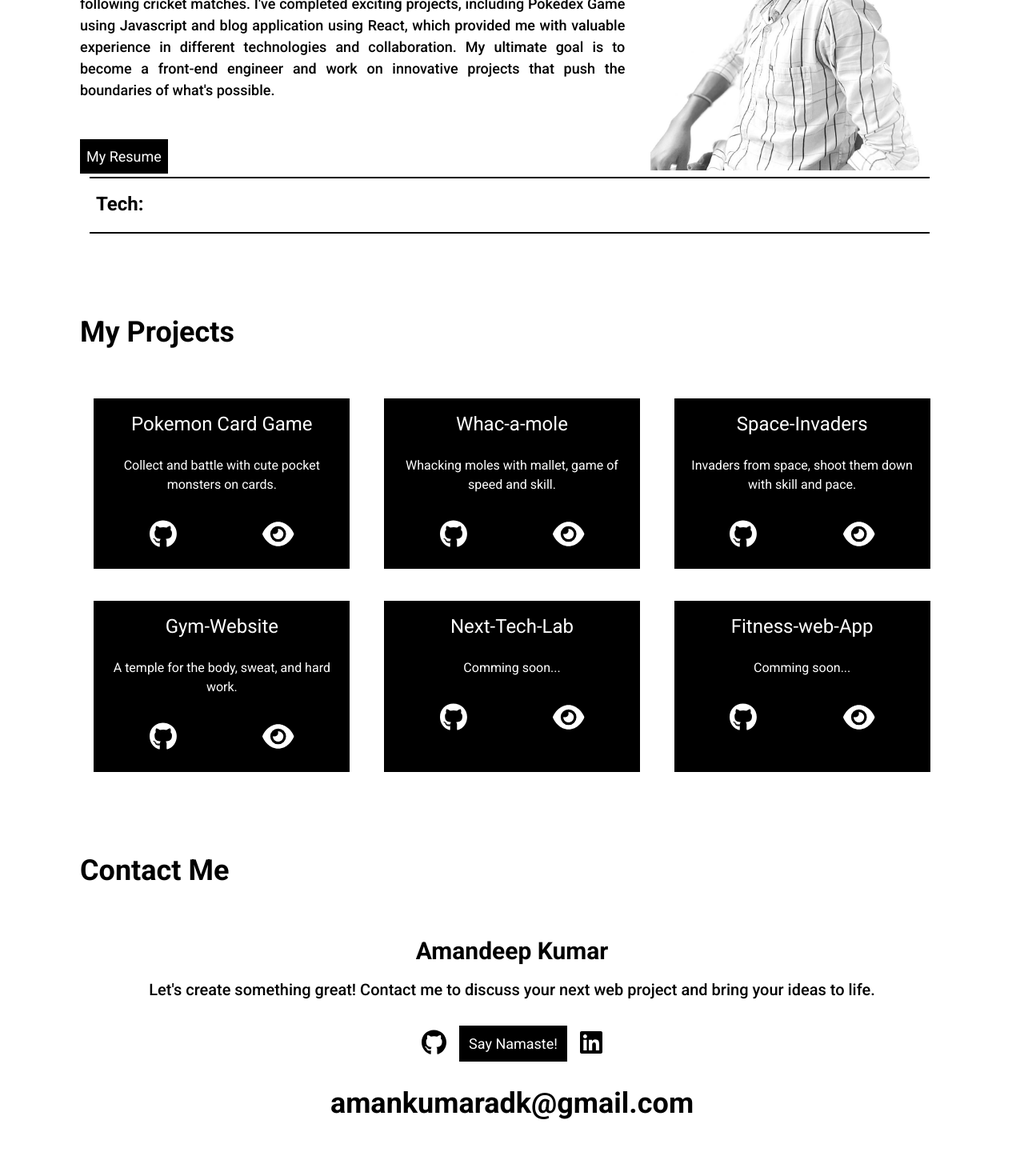
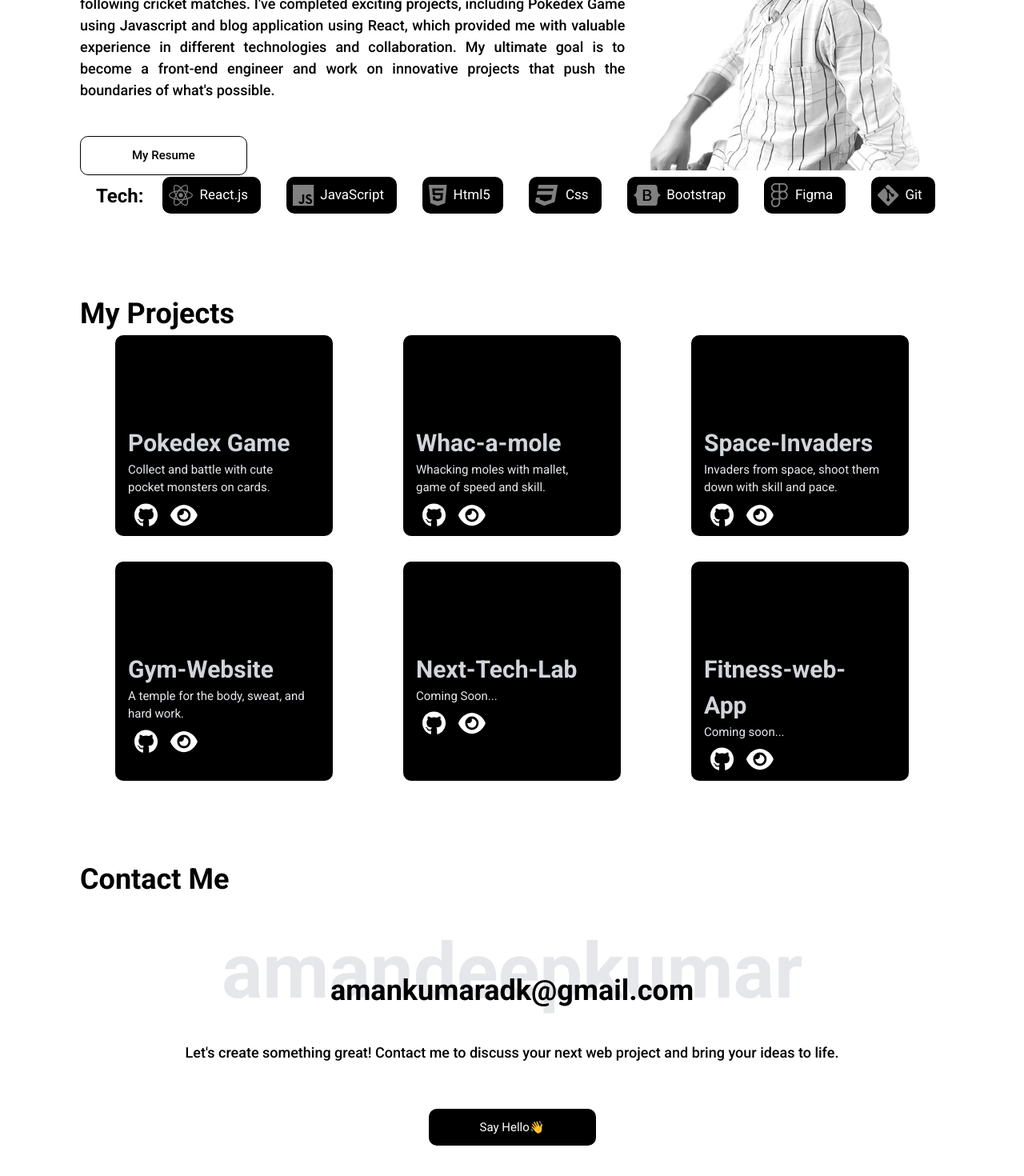
Before and after one commit to Amandeep4567/Amandeep-Portfolio, a React (Vite) app: page / in a window 1280 px wide. Shown: the part 1120-2590 px from the top of the page at 80% size. Before the commit the page ends 2559 px from the top, so only its background shows below. Built offline with nearby package versions, Linux system fonts and the light colour scheme.

Commit message:
feat: code updated

```diff
--- a/src/components/AboutMe.jsx
+++ b/src/components/AboutMe.jsx
@@ -7,7 +7,7 @@ const AboutMe = () => {
       id="about"
       className="w-full mb-2 sm:mt-10 flex justify-center items-start"
     >
-      <div className="">
+      <div className="w-full">
         <div className="flex justify-center sm:justify-start sm:ml-[100px] mb-8">
           <h1 className="font-semibold sm:relative sm:top-14 text-[36px] ">
             About Amandeep
@@ -27,10 +27,7 @@ const AboutMe = () => {
               and work on innovative projects that push the boundaries of what's
               possible.
             </p>
-            <button
-              type="submit"
-              className="flex sm:justify-start mt-6 bg-black text-white sm:mt-12 p-2 "
-            >
+            <button className="bg-white text-black text-[15px] font-medium mt-11 rounded-[10px] border border-black px-16 py-3">
               <a
                 target="_blank"
                 href="https://firebasestorage.googleapis.com/v0/b/portfolio-35de5.appspot.com/o/Amandeep-Resume.pdf?alt=media&token=09d7e733-9d32-42dc-bb42-aa842f327388"
--- a/src/components/ContactInformation.jsx
+++ b/src/components/ContactInformation.jsx
@@ -9,43 +9,30 @@ const ContactInformation = () => {
         <h1 className="font-semibold text-[36px]">Contact Me</h1>
       </div>
       <div className="flex justify-center mt-10">
-        <div className="">
-          <div className="">
-            <h1 className="flex justify-center font-semibold text-3xl p-4">
-              Amandeep Kumar
+        <div>
+          <div className="flex justify-center">
+            <h1 className="font-semibold text-8xl text-gray-200">
+              amandeepkumar
             </h1>
-            <p className="font-medium sm:mx-0 mx-2 text-center text-xl pb-4">
+          </div>
+          <div className="flex justify-center relative bottom-11">
+            <a href="mailto:amankumaradk@gmail.com">
+              <h1 className="font-semibold text-4xl z-10">
+                amankumaradk@gmail.com
+              </h1>
+            </a>
+          </div>
+          <div className="flex justify-center">
+            <p className="font-medium sm:mx-0 mx-2 text-lg pb-4">
               Let's create something great! Contact me to discuss your next web
               project and bring your ideas to life.
             </p>
           </div>
-          <div className="">
+          <div className="mt-10">
             <div className="flex justify-center">
-              <div className="mt-4">
-                <a href="https://github.com/Amandeep4567">
-                  <FontAwesomeIcon
-                    icon={faGithub}
-                    className="contactIcon relative top-1 mr-4"
-                  />
-                </a>
-                <a
-                  className="bg-black text-white p-3 font-normal text-lg"
-                  href="mailto:amankumaradk@gmail.com"
-                >
-                  Say Namaste!
-                </a>
-                <a href="https://www.linkedin.com/in/amandeep-kumar-242b5b230/">
-                  <FontAwesomeIcon
-                    icon={faLinkedin}
-                    className="contactIcon relative top-1 ml-4"
-                  />
-                </a>
-              </div>
-            </div>
-            <div className="flex justify-center mt-10">
-              <p className="font-semibold sm:text-4xl text-2xl">
-                amankumaradk@gmail.com
-              </p>
+              <button className="bg-black text-white text-[15px] rounded-[10px] px-16 py-3">
+                <a href="mailto:amankumaradk@gmail.com">Say Hello👋</a>
+              </button>
             </div>
           </div>
         </div>
--- a/src/components/ProjectSection.jsx
+++ b/src/components/ProjectSection.jsx
@@ -9,18 +9,15 @@ const ProjectSection = () => {
       <div className="flex ml-[100px]">
         <h1 className="font-semibold text-[36px]">My Projects</h1>
       </div>
-      <div className="mt-14">
-        <div className="flex justify-around flex-wrap sm:mx-0 mx-4">
-          <div className="bg-black text-white px-4 py-4 sm:ml-24 sm:w-1/4">
-            <div className="">
-              <h2 className="flex justify-center text-2xl pb-6">
-                Pokemon Card Game
-              </h2>
-              <p className="flex text-center pb-6">
+      <div className="flex flex-wrap justify-evenly mx-24">
+        <div className="bg-black text-white w-[25%] rounded-[10px] pt-28 pl-4 pr-8  ">
+          <h1 className="font-semibold text-[30px] text-gray-300">
+            Pokedex Game
+          </h1>
+          <p className="font-normal text-[15px] text-gray-200">
             Collect and battle with cute pocket monsters on cards.
           </p>
-            </div>
-            <div className="flex justify-around">
+          <div className="flex">
             <a
               target="_blank"
               href="https://github.com/Amandeep4567/Pokemon-Card-Game"
@@ -35,14 +32,14 @@ const ProjectSection = () => {
             </a>
           </div>
         </div>
-          <div className="bg-black text-white px-4 py-4 sm:mt-0 mt-4 sm:w-1/4 ">
-            <div className="">
-              <h2 className="flex justify-center text-2xl pb-6">Whac-a-mole</h2>
-              <p className="flex text-center pb-6">
+        <div className="bg-black text-white w-[25%] rounded-[10px] pt-28 pl-4 pr-8 mx-10">
+          <h1 className="font-semibold text-[30px] text-gray-300">
+            Whac-a-mole
+          </h1>
+          <p className="font-normal text-[15px] text-gray-200">
             Whacking moles with mallet, game of speed and skill.
           </p>
-            </div>
-            <div className="flex justify-around">
+          <div className="flex">
             <a
               target="_blank"
               href="https://github.com/Amandeep4567/Whac-a-mole"
@@ -57,32 +54,36 @@ const ProjectSection = () => {
             </a>
           </div>
         </div>
-          <div className="bg-black text-white px-4 py-4 sm:mr-24 sm:mt-0 mt-4 sm:w-1/4">
-            <div className="">
-              <h2 className="flex justify-center text-2xl pb-6">
+        <div className="bg-black text-white w-[25%] rounded-[10px] pt-28 pl-4 pr-8 ">
+          <h1 className="font-semibold text-[30px] text-gray-300">
             Space-Invaders
-              </h2>
-              <p className="flex text-center pb-6">
+          </h1>
+          <p className="font-normal text-[15px] text-gray-200">
             Invaders from space, shoot them down with skill and pace.
           </p>
-            </div>
-            <div className="flex justify-around">
-              <a target="_blank" href="">
+          <div className="flex">
+            <a
+              target="_blank"
+              href="https://github.com/Amandeep4567/Space-Invaders"
+            >
               <FontAwesomeIcon icon={faGithub} className="iconTech m-2" />
             </a>
-              <a target="_blank" href="">
+            <a
+              target="_blank"
+              href="https://amandeep4567.github.io/Space-Invaders/"
+            >
               <FontAwesomeIcon icon={faEye} className="iconTech m-2" />
             </a>
           </div>
         </div>
-          <div className="bg-black text-white px-4 py-4 sm:mt-10 mt-4 sm:ml-24 sm:w-1/4 w-full">
-            <div className="">
-              <h2 className="flex justify-center text-2xl pb-6">Gym-Website</h2>
-              <p className="flex text-center pb-6">
+        <div className="bg-black text-white w-[25%] rounded-[10px] pt-28 pl-4 pr-8  mt-8">
+          <h1 className="font-semibold text-[30px] text-gray-300">
+            Gym-Website
+          </h1>
+          <p className="font-normal text-[15px] text-gray-200">
             A temple for the body, sweat, and hard work.
           </p>
-            </div>
-            <div className="flex justify-around">
+          <div className="flex">
             <a
               target="_blank"
               href="https://github.com/Amandeep4567/Gym-Website"
@@ -97,43 +98,36 @@ const ProjectSection = () => {
             </a>
           </div>
         </div>
-          <div className="bg-black text-white px-4 py-4 sm:mt-10 mt-4 sm:w-1/4 w-full">
-            <div className="">
-              <h2 className="flex justify-center text-2xl pb-6">
+        <div className="bg-black text-white w-[25%] rounded-[10px] pt-28 pl-4 pr-8  mt-8 mx-10">
+          <h1 className="font-semibold text-[30px] text-gray-300">
             Next-Tech-Lab
-              </h2>
-              <p className="flex justify-center pb-6">Comming soon...</p>
-            </div>
-            <div className="flex justify-around">
-              <a
-                target="_blank"
-                href="https://github.com/Amandeep4567/Space-Invaders"
-              >
+          </h1>
+          <p className="font-normal text-[15px] text-gray-200">
+            Coming Soon...
+          </p>
+          <div className="flex">
+            <a target="" href="">
               <FontAwesomeIcon icon={faGithub} className="iconTech m-2" />
             </a>
-              <a
-                target="_blank"
-                href="https://amandeep4567.github.io/Space-Invaders/"
-              >
+            <a target="" href="">
               <FontAwesomeIcon icon={faEye} className="iconTech m-2" />
             </a>
           </div>
         </div>
-          <div className="bg-black text-white px-4 py-4 sm:mt-10 mt-4 sm:mr-24 w-full sm:w-1/4">
-            <div className="">
-              <h2 className="flex justify-center text-2xl pb-6">
+        <div className="bg-black text-white w-[25%] rounded-[10px] pt-28 pl-4 pr-8  mt-8">
+          <h1 className="font-semibold text-[30px] text-gray-300">
             Fitness-web-App
-              </h2>
-              <p className="flex justify-center pb-6">Comming soon...</p>
-            </div>
-            <div className="flex justify-around">
-              <a target="_blank" href="">
+          </h1>
+          <p className="font-normal text-[15px] text-gray-200">
+            Coming soon...
+          </p>
+          <div className="flex">
+            <a target="" href="">
               <FontAwesomeIcon icon={faGithub} className="iconTech m-2" />
             </a>
-              <a target="_blank" href="">
+            <a target="" href="">
               <FontAwesomeIcon icon={faEye} className="iconTech m-2" />
             </a>
-            </div>
           </div>
         </div>
       </div>
--- a/src/components/TechnicalSkills.jsx
+++ b/src/components/TechnicalSkills.jsx
@@ -13,12 +13,13 @@ import {
 const TechnicalSkills = () => {
   return (
     <section className="w-full">
-      <div className="bg-black w-[640px] sm:w-[82%] h-[2px] sm:ml-28"></div>
+      <div className="sm:hidden bg-black w-[640px] sm:w-[82%] h-[2px] sm:ml-28"></div>
       <div className="sm:ml-28 mt-2 mb-2 flex">
         <div className="">
           <h1 className="m-2 font-semibold text-2xl">Tech: </h1>
         </div>
         <marquee
+          className="sm:hidden"
           behavior="scroll"
           width="82.5%"
           direction="left"
@@ -98,8 +99,83 @@ const TechnicalSkills = () => {
             </div>
           </div>
         </marquee>
+
+        <div className="hidden sm:block">
+          <div className="flex">
+            <div className="bg-black rounded-[10px] mx-4 pr-4 flex">
+              <FontAwesomeIcon
+                color="gray"
+                icon={faReact}
+                className="iconTech m-2"
+              />
+              <span className="self-center text-white font-normal text-[17px]">
+                React.js
+              </span>
+            </div>
+            <div className="bg-black rounded-[10px] mx-4 pr-4 flex">
+              <FontAwesomeIcon
+                color="gray"
+                icon={faJs}
+                className="iconTech m-2"
+              />
+              <span className=" self-center text-white font-normal text-[17px] ">
+                JavaScript
+              </span>
+            </div>
+            <div className="bg-black rounded-[10px] mx-4 pr-4 flex">
+              <FontAwesomeIcon
+                color="gray"
+                icon={faHtml5}
+                className="iconTech m-2"
+              />
+              <span className="self-center text-white font-normal text-[17px]">
+                Html5
+              </span>
+            </div>
+            <div className="bg-black rounded-[10px] mx-4 pr-4 flex">
+              <FontAwesomeIcon
+                color="gray"
+                icon={faCss3}
+                className="iconTech m-2"
+              />
+              <span className="self-center text-white font-normal text-[17px]">
+                Css
+              </span>
+            </div>
+            <div className="bg-black rounded-[10px] mx-4 pr-4 flex">
+              <FontAwesomeIcon
+                color="gray"
+                icon={faBootstrap}
+                className="iconTech m-2"
+              />
+              <span className="self-center text-white font-normal text-[17px]">
+                Bootstrap
+              </span>
+            </div>
+            <div className="bg-black rounded-[10px] mx-4 pr-4 flex">
+              <FontAwesomeIcon
+                color="gray"
+                icon={faFigma}
+                className="iconTech m-2"
+              />
+              <span className="self-center text-white font-normal text-[17px]">
+                Figma
+              </span>
+            </div>
+            <div className="bg-black rounded-[10px] mx-4 pr-4 flex">
+              <FontAwesomeIcon
+                color="gray"
+                icon={faGitAlt}
+                className="iconTech m-2"
+              />
+              <span className="self-center text-white font-normal text-[17px]">
+                Git
+              </span>
+            </div>
+          </div>
+        </div>
       </div>
-      <div className="bg-black w-[640px] sm:w-[82%] h-[2px] sm:ml-28"></div>
+      <div className="sm:hidden bg-black w-[640px] sm:w-[82%] h-[2px] sm:ml-28"></div>
     </section>
   );
 };
--- a/src/index.css
+++ b/src/index.css
@@ -45,7 +45,7 @@ body {
 /* Technical Section */
 
 .iconTech {
-  font-size: 35px;
+  font-size: 30px;
 }
 
 /* Contact Section */
```
Lines whose indentation alone changed are shown as unchanged.
